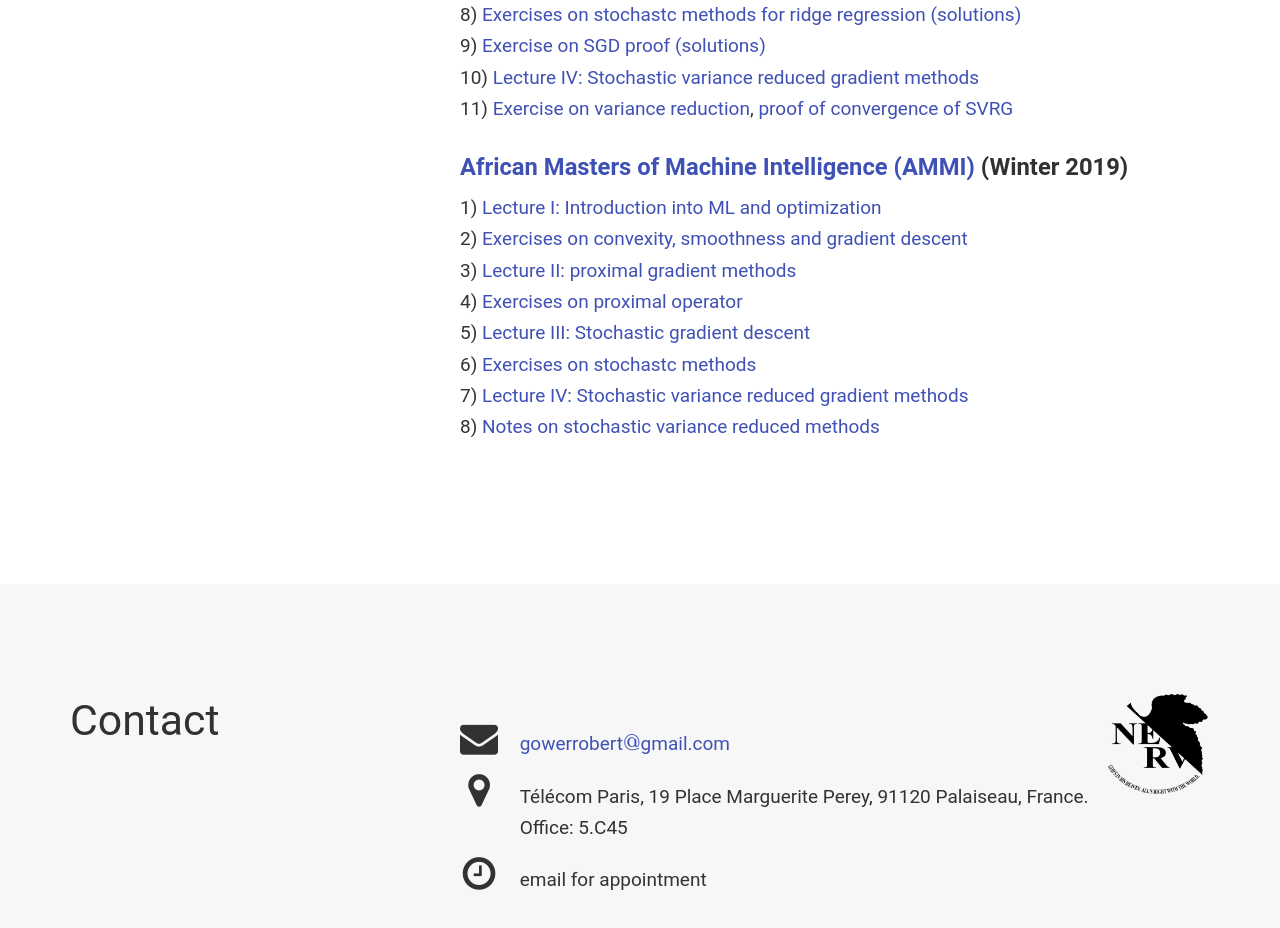
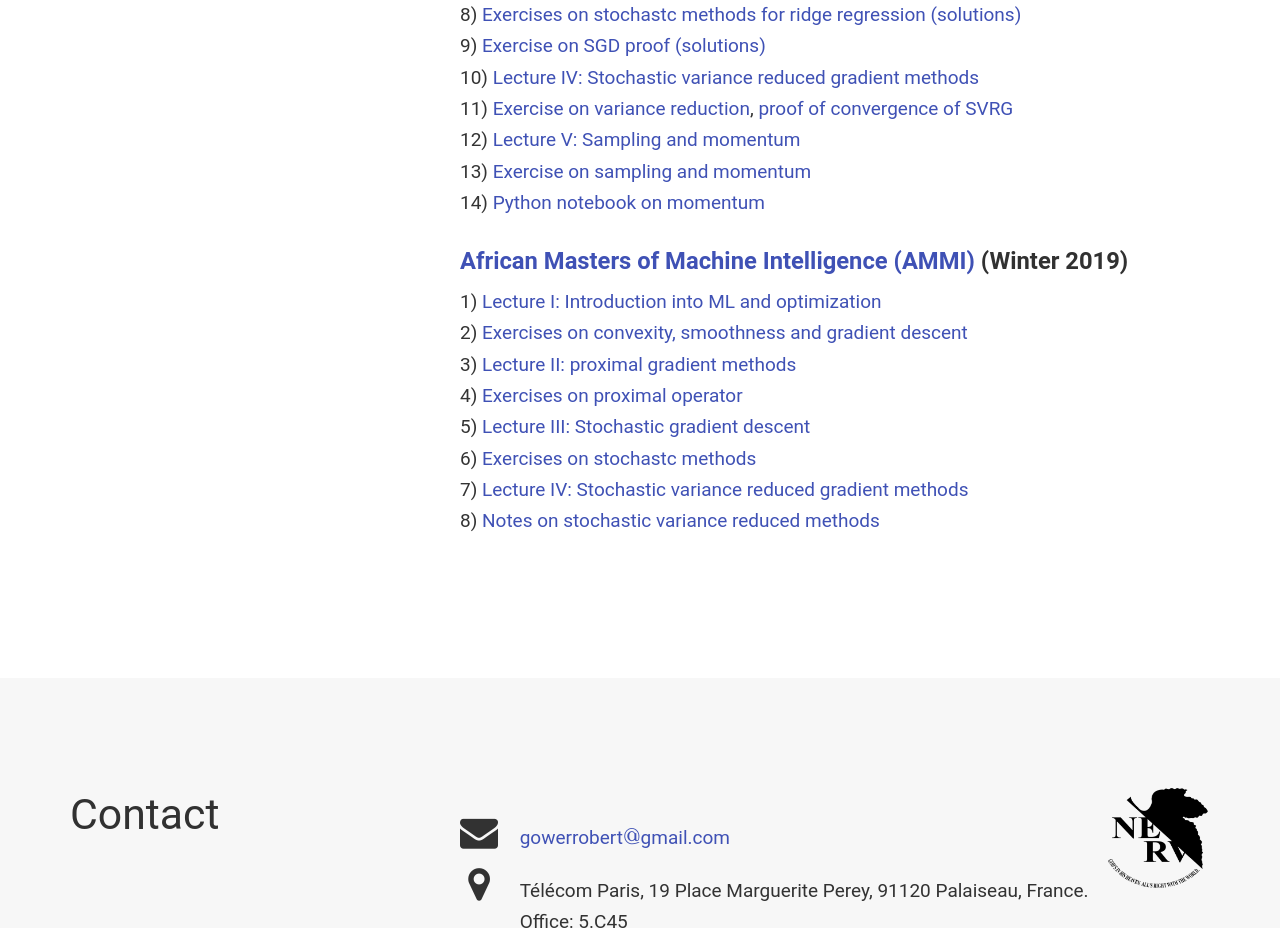
Before and after one commit to gowerrobert/gowerrobert.github.io, a plain HTML site: page index.html in a window 1280 px wide. Shown: the part 5695-6623 px from the top of the page. Drawn offline with nearby package versions, Linux system fonts and the light colour scheme; some packages are replaced by stand-ins of ours; some icons are missing.

Commit message:
new class

```diff
--- a/index.html
+++ b/index.html
@@ -943,6 +943,9 @@ Lecture notes on <a href="./pdf/M2_statistique_optimisation/grad_conv.pdf">gradi
 <a href="./pdf/M2_statistique_optimisation/SGD_proof_exe_solution.pdf"> (solutions)</a> <br>
 	10) <a href="./pdf/M2_statistique_optimisation/optimization_IV_variance_reduced-expanded.pdf"> Lecture IV: Stochastic variance reduced gradient methods</a> <br>
 	11) <a href="./pdf/M2_statistique_optimisation/variance_reduced_exe.pdf"> Exercise on variance reduction</a>, <a href="./pdf/M2_statistique_optimisation/notes_variance_reduction.pdf"> proof of convergence of SVRG</a> <br>
+	12) <a href="./pdf/M2_statistique_optimisation/Lecture_slides_sampling_momentum.pdf"> Lecture V: Sampling and momentum</a> <br>
+	13) <a href="./pdf/M2_statistique_optimisation/sampling_exe.pdf"> Exercise on sampling and momentum</a> <br>
+	14) <a href="./pdf/M2_statistique_optimisation/Gradient_momentum.ipynb"> Python notebook on momentum</a> <br>
 <!--<a href="./pdf/M2_statistique_optimisation/SGD_proof_exe_solution.pdf"> (solutions)</a> <br>
         <br>
 
```
